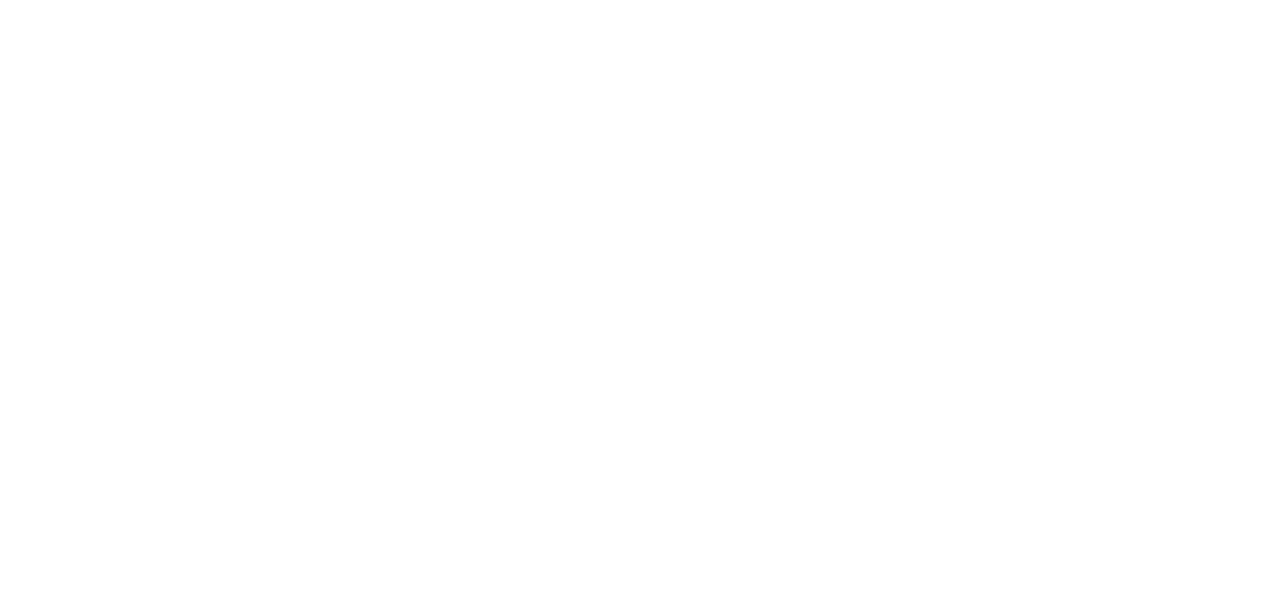
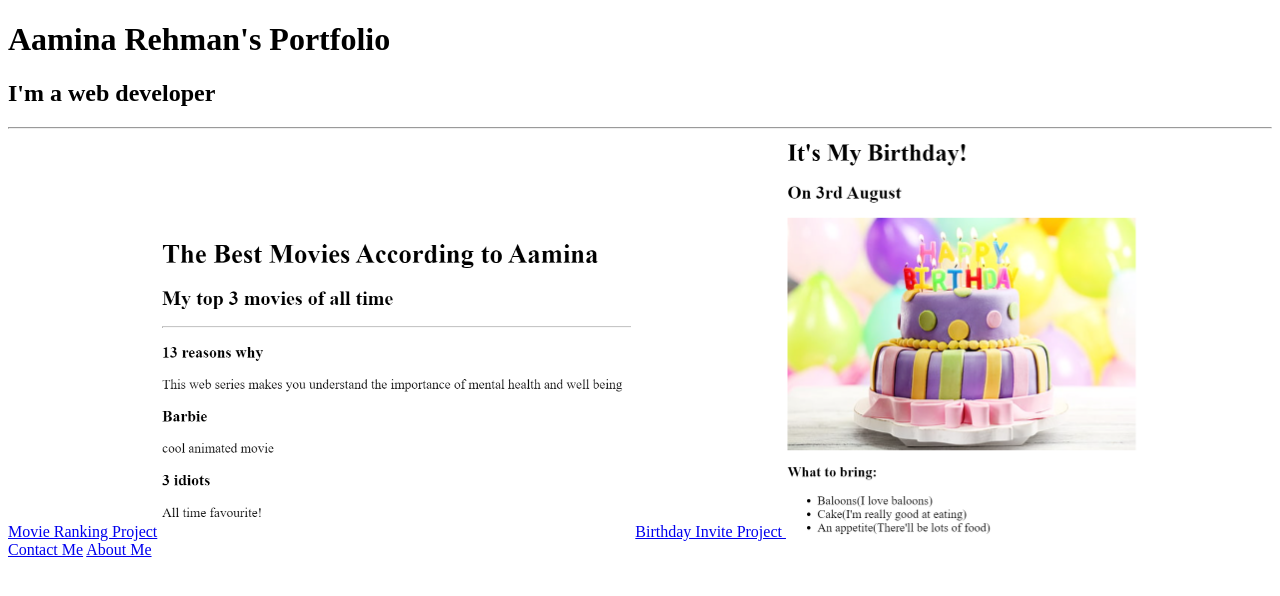
Before and after one commit to AAMINA58/portfolio, a plain HTML site: page index.html in a window 1280 px wide. Drawn offline with Linux system fonts and the light colour scheme.

Commit message:
Update index.html

```diff
--- a/index.html
+++ b/index.html
@@ -1,15 +1,25 @@
-<!-- TODO 1: Create the HTML Boilerplate -->
+<!DOCTYPE html>
+<html lang="en">
+<head>
+    <meta charset="UTF-8">
+    <meta name="viewport" content="width=device-width, initial-scale=1.0">
+    <title>Document</title>
+</head>
+<body>
+    <h1>Aamina Rehman's Portfolio</h1>
+    <h2> I'm a web developer</h2>
+    <hr/>
+    <a href="./public/movie-ranking.html">Movie Ranking Project</a>
+     <br\>
+    <img src="./assets/images/movie.png" alt="movie project" height="300"\>
+    <br\>
 
-<!-- TODO 2: Add Your previous projects' HTML into the public folder -->
 
-<!-- TODO 3: Take screenshots of your project previews and add the images to the images folder -->
+    <a href="./public/birthday-invite.html"> Birthday Invite Project </a>
+       <br\>
+    <img src="./assets/images/birthday.png" alt="bithday project" height="400"\>
+    <a href="./public/contact.html">Contact Me</a>
+    <a href="./public/about.html">About Me</a>
 
-<!-- TODO 4: Add titles/subtitles etc. -->
-
-<!-- TODO 5: Add a link to the project pages -->
-
-<!-- TODO 6: Add images to show the project previews
-HINT for TODO 6: You can use the height attribute set to 200 to make the image smaller:
-https://developer.mozilla.org/en-US/docs/Web/HTML/Element/img#attr-height -->
-
-<!-- TODO 7: Add the Contact Me and About Me page links -->
+</body>
+</html>
```
